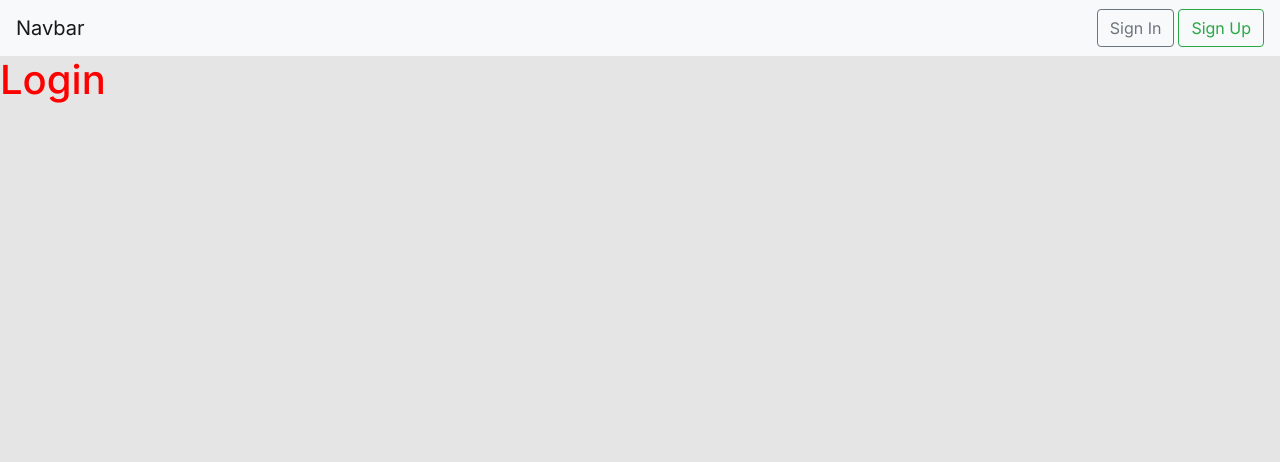
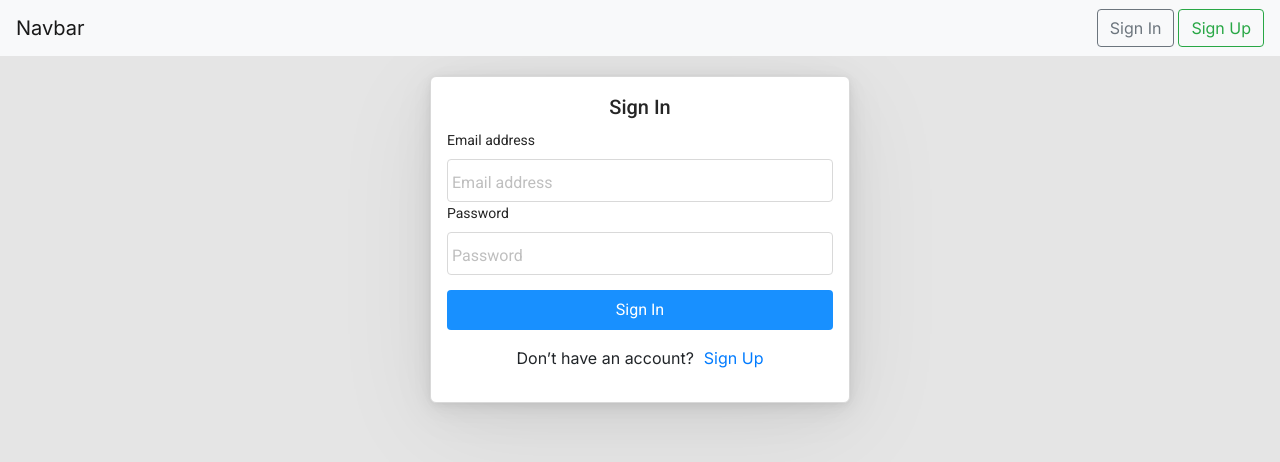
Before and after one commit to AslanZ-5/rct-blog, a React (Create React App) app: page /login in a window 1280 px wide. Shown: the top 462 px of the page. Built offline with nearby package versions, Linux system fonts and the light colour scheme.

Commit message:
react-hook-forms

```diff
--- a/package.json
+++ b/package.json
@@ -17,6 +17,7 @@
     "prop-types": "^15.8.1",
     "react": "^18.2.0",
     "react-dom": "^18.2.0",
+    "react-hook-form": "^7.43.0",
     "react-markdown": "^8.0.5",
     "react-redux": "^8.0.5",
     "react-router-dom": "^6.8.0",
--- a/src/components/Login/Login.js
+++ b/src/components/Login/Login.js
@@ -1,8 +1,64 @@
 import React from "react";
+import { useForm } from "react-hook-form";
+
 import classes from "./Login.module.scss";
 
 const Login = () => {
-  return <h1 className={classes.log}>Login</h1>;
+  const {
+    register,
+    handleSubmit,
+    // watch,
+    formState: { errors },
+  } = useForm();
+  const handleOnSubmit = (data) => {
+    console.log(data);
+  };
+  return (
+    <section className={classes.logSec}>
+      <h1 className={classes.logHeader}>Sign In</h1>
+      <form onSubmit={handleSubmit(handleOnSubmit)} className={classes.logForm}>
+        <label className={classes.logLab} htmlFor="email">
+          Email address
+        </label>
+        <input
+          {...register("Email", {
+            required: true,
+            pattern: {
+              value: /^[^\s@]+@[^\s@]+\.[^\s@]+$/,
+              message: "Please enter a valid email",
+            },
+          })}
+          className={classes.logInput}
+          placeholder="Email address"
+          type="text"
+          id="email"
+          autoComplete="off"
+        />
+        {errors.Email?.message && <p>{errors.Email?.message}</p>}
+
+        <label className={classes.logLab} htmlFor="password">
+          Password
+        </label>
+        <input
+          {...register("Password", { required: "This field is required" })}
+          className={classes.logInput}
+          placeholder="Password"
+          type="password"
+          id="password"
+        />
+        {errors.Password?.message && <p>{errors.Password?.message}</p>}
+        <button className={classes.logBtn} type="submit">
+          Sign In
+        </button>
+      </form>
+      <p className={classes.regLink}>
+        Don’t have an account?
+        <span className={classes.line}>
+          <a href="/">Sign Up</a>
+        </span>
+      </p>
+    </section>
+  );
 };
 
 export default Login;
--- a/src/components/Login/Login.module.scss
+++ b/src/components/Login/Login.module.scss
@@ -1,3 +1,102 @@
-.log {
-  color: red;
+.logSec {
+  width: 100%;
+  max-width: 420px;
+  margin: 20px auto 0 auto;
+  display: flex;
+  flex-direction: column;
+  justify-content: flex-start;
+  padding: 1rem;
+  background-color: #fff;
+  border: 1px solid #d9d9d9;
+  box-shadow: 0px 22px 106px rgba(0, 0, 0, 0.07),
+    0px 9.19107px 44.2843px rgba(0, 0, 0, 0.0503198),
+    0px 4.91399px 23.6765px rgba(0, 0, 0, 0.0417275),
+    0px 2.75474px 13.2728px rgba(0, 0, 0, 0.035),
+    0px 1.46302px 7.04911px rgba(0, 0, 0, 0.0282725),
+    0px 0.608796px 2.93329px rgba(0, 0, 0, 0.0196802);
+  border-radius: 6px;
 }
+.logHeader {
+  font-family: "Roboto";
+  font-style: normal;
+  font-weight: 500;
+  font-size: 20px;
+  line-height: 28px;
+  text-align: center;
+  color: #262626;
+}
+.logForm {
+  display: flex;
+  flex-direction: column;
+  justify-content: space-evenly;
+  flex-grow: 1;
+  padding-bottom: 1rem;
+}
+.logLab {
+  font-family: "Roboto";
+  font-style: normal;
+  font-weight: 400;
+  font-size: 14px;
+  line-height: 22px;
+  display: flex;
+  align-items: center;
+  color: #262626;
+}
+
+.logInput {
+  background: #ffffff;
+  border: 1px solid #d9d9d9;
+  border-radius: 4px;
+  font-size: 22px;
+  padding: 0.25rem;
+}
+.logInput::placeholder {
+  font-family: "Roboto";
+  font-style: normal;
+  font-weight: 400;
+  font-size: 16px;
+  line-height: 24px;
+  display: flex;
+  align-items: center;
+  color: #bfbfbf;
+}
+.logBtn {
+  margin-top: 15px;
+  display: flex;
+  flex-direction: column;
+  align-items: center;
+  padding: 8px 16px;
+  background: #1890ff;
+  border: none;
+  color: #fff;
+  font-family: "Roboto";
+  font-style: normal;
+  font-weight: 400;
+  font-size: 16px;
+  line-height: 24px;
+  border-radius: 4px;
+}
+.offscreen {
+  position: absolute;
+  left: -9999px;
+}
+
+.hide {
+  display: none;
+}
+
+.errmsg {
+  background-color: lightpink;
+  color: firebrick;
+  font-weight: bold;
+  padding: 0.5rem;
+  margin-bottom: 0.5rem;
+}
+.regLink {
+  text-align: center;
+}
+
+.line {
+  display: inline-block;
+  margin-left: 10px;
+}
--- a/src/components/Navbar/Navbar.js
+++ b/src/components/Navbar/Navbar.js
@@ -9,15 +9,15 @@ const Navbar = () => {
       </Link>
 
       <div className=" ml-auto">
-        <button
+        <Link
+          to="login/"
           className="btn btn-outline-secondary my-1 my-sm-0 mr-1"
-          type="submit"
         >
           Sign In
-        </button>
-        <button className="btn btn-outline-success my-1 my-sm-0" type="submit">
+        </Link>
+        <Link to="sign-up/" className="btn btn-outline-success my-1 my-sm-0">
           Sign Up
-        </button>
+        </Link>
       </div>
     </nav>
   );
--- a/src/components/Registration/Registration.js
+++ b/src/components/Registration/Registration.js
@@ -8,10 +8,11 @@ import { FontAwesomeIcon } from "@fortawesome/react-fontawesome";
 
 import classes from "./Registration.module.scss";
 
+const EMAIL_REGEX = /^[^\s@]+@[^\s@]+\.[^\s@]+$/;
+const USER_REGEX = /.{3,20}/;
+const PWD_REGEX = /.{6,60}/;
+
 const Registration = () => {
-  const EMAIL_REGEX = /^[^\s@]+@[^\s@]+\.[^\s@]+$/;
-  const USER_REGEX = /.{3,20}/;
-  const PWD_REGEX = /.{6,60}/;
   const userRef = useRef();
   const errRef = useRef();
 
@@ -123,7 +124,6 @@ const Registration = () => {
           type="text"
           id="email"
           placeholder="Email address"
-          ref={userRef}
           autoComplete="off"
           onChange={(e) => setEmail(e.target.value)}
           value={email}
```
Also changed, not shown: .eslintrc.json, 1 other file (tests, documents, lock files or other folders).
